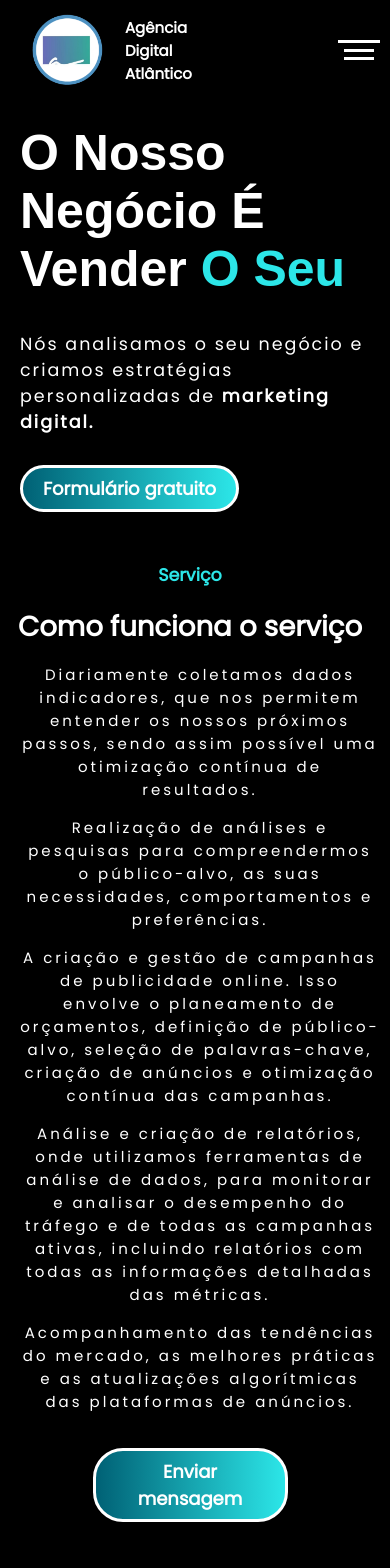
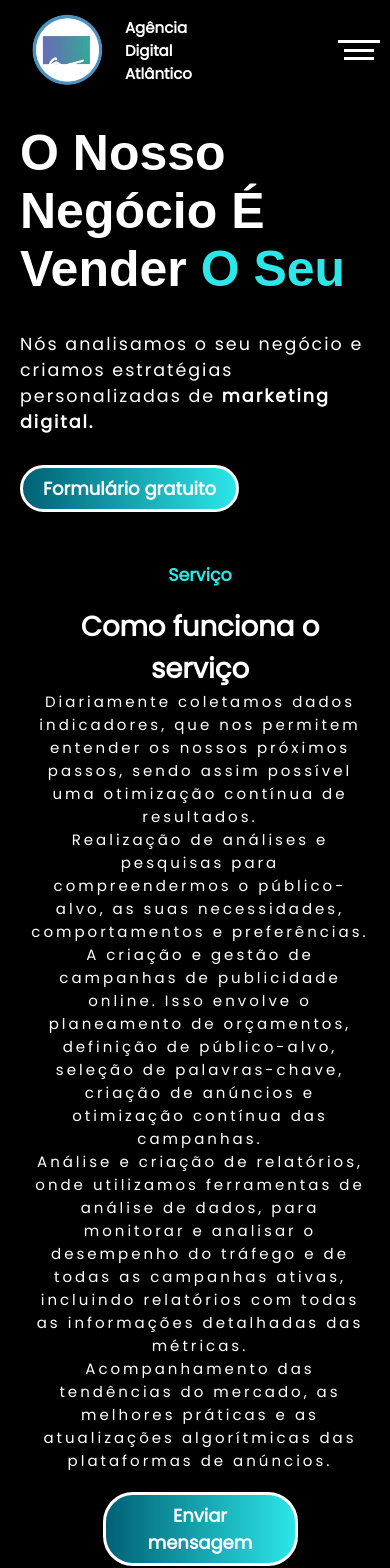
Before and after one commit to juliamendesc/agencia-digital-atlantico, a Next.js app: page / in a window 390 px wide. Shown: the top 1568 px of the page. Built offline with nearby package versions, Linux system fonts and the light colour scheme.

Commit message:
Fixed Bug Header

```diff
--- a/src/components/Header/header.module.scss
+++ b/src/components/Header/header.module.scss
@@ -114,15 +114,14 @@
   }
 
   .navList {
+    // text-align: center;
     position: fixed;
     margin-top: 0;
     margin-left: -3vi;
     height: 100%;
     top: 0;
-
     left: 3%;
 
-    width: 400px;
     background: linear-gradient(
       128deg,
       rgb(15, 15, 15) 10%,
--- a/src/components/Section/section.module.scss
+++ b/src/components/Section/section.module.scss
@@ -81,8 +81,12 @@
 
 @media (max-width: 768px) {
   .wrapper {
-text-align: center;
-margin-right: 2rem;
+  text-align: center;
+  }
+
+  .main {
+  margin:0 2rem 0 2rem;
+
   }
 
   #btnMsg {
@@ -105,6 +109,7 @@ margin-right: 2rem;
     p {
       text-align: center;
       width: 100%;
+      margin: 0;
       font-size: 1.5rem;
       letter-spacing: 0.3rem;
     }
```
